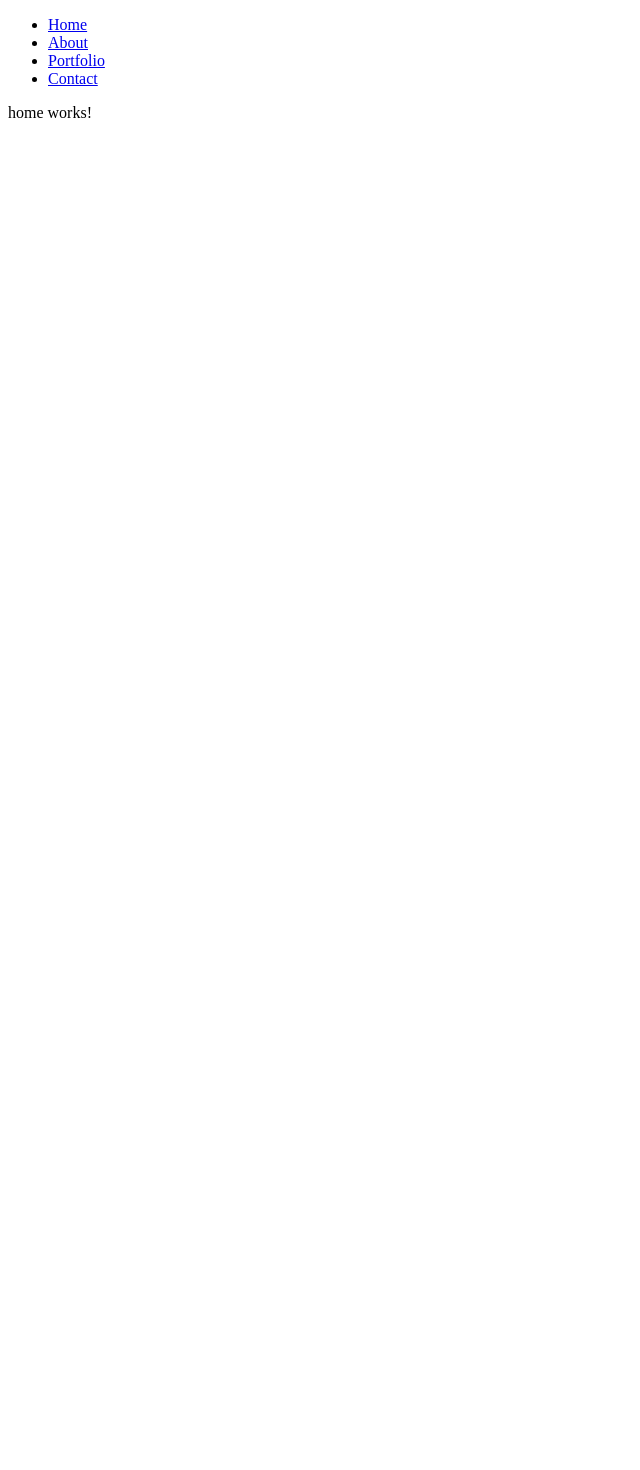
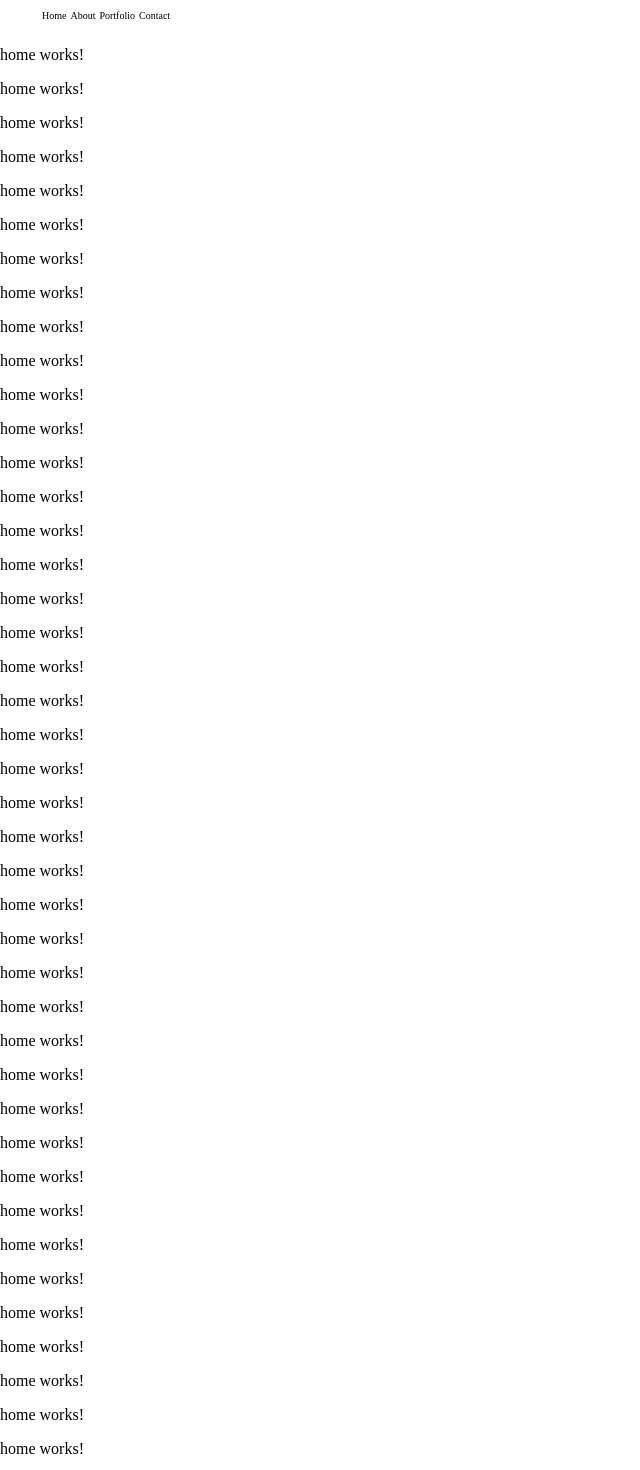
Before and after one commit to taianto/personal-website, an Angular app in the folder portfolio/: page / in a window 1280 px wide. Shown: the top 1470 px of the page, without its empty margins (0-640 px from the left). Before the commit the page ends 800 px from the top, so only its background shows below. Built offline with nearby package versions, Linux system fonts and the light colour scheme.

Commit message:
Improved navbar

```diff
--- a/portfolio/src/app/app.component.css
+++ b/portfolio/src/app/app.component.css
@@ -0,0 +1,5 @@
+:host {
+    margin: 0;
+    padding: 0;
+    background-color: black;
+}
--- a/portfolio/src/app/components/navbar/navbar.component.css
+++ b/portfolio/src/app/components/navbar/navbar.component.css
@@ -0,0 +1,19 @@
+.navbar {
+    width: 100%;
+    height: 30px;
+    display: inline-block;
+    background-color: rgba(255,255,255);
+    font-size: 10px;
+    margin-top: 0%;
+}
+
+li {
+    display: inline;
+    margin: 2px;
+}
+
+a {
+    text-decoration: none;
+    color: white;
+    mix-blend-mode: difference;
+}
--- a/portfolio/src/app/components/navbar/navbar.component.html
+++ b/portfolio/src/app/components/navbar/navbar.component.html
@@ -1,4 +1,4 @@
-<nav>
+<nav class="navbar">
     <ul>
         <li *ngFor="let link of navLinks">
             <a [routerLink]="link.path" routerLinkActive="active">{{ link.label }}</a>
--- a/portfolio/src/app/components/navbar/navbar.component.ts
+++ b/portfolio/src/app/components/navbar/navbar.component.ts
@@ -1,4 +1,4 @@
-import { Component } from '@angular/core';
+import { Component, OnInit, AfterViewInit, ViewChild, ElementRef, HostListener } from '@angular/core';
 import { RouterModule } from '@angular/router';
 import { CommonModule } from '@angular/common';
 
--- a/portfolio/src/app/pages/home/home.component.html
+++ b/portfolio/src/app/pages/home/home.component.html
@@ -1 +1,53 @@
 <p>home works!</p>
+<p>home works!</p>
+<p>home works!</p>
+<p>home works!</p>
+<p>home works!</p>
+<p>home works!</p>
+<p>home works!</p>
+<p>home works!</p>
+<p>home works!</p>
+<p>home works!</p>
+<p>home works!</p>
+<p>home works!</p>
+<p>home works!</p>
+<p>home works!</p>
+<p>home works!</p>
+<p>home works!</p>
+<p>home works!</p>
+<p>home works!</p>
+<p>home works!</p>
+<p>home works!</p>
+<p>home works!</p>
+<p>home works!</p>
+<p>home works!</p>
+<p>home works!</p>
+<p>home works!</p>
+<p>home works!</p>
+<p>home works!</p>
+<p>home works!</p>
+<p>home works!</p>
+<p>home works!</p>
+<p>home works!</p>
+<p>home works!</p>
+<p>home works!</p>
+<p>home works!</p>
+<p>home works!</p>
+<p>home works!</p>
+<p>home works!</p>
+<p>home works!</p>
+<p>home works!</p>
+<p>home works!</p>
+<p>home works!</p>
+<p>home works!</p>
+<p>home works!</p>
+<p>home works!</p>
+<p>home works!</p>
+<p>home works!</p>
+<p>home works!</p>
+<p>home works!</p>
+<p>home works!</p>
+<p>home works!</p>
+<p>home works!</p>
+<p>home works!</p>
+<p>home works!</p>
--- a/portfolio/src/styles.css
+++ b/portfolio/src/styles.css
@@ -1 +1,6 @@
 /* You can add global styles to this file, and also import other style files */
+
+body {
+    padding: 0;
+    margin: 0;
+}
```
